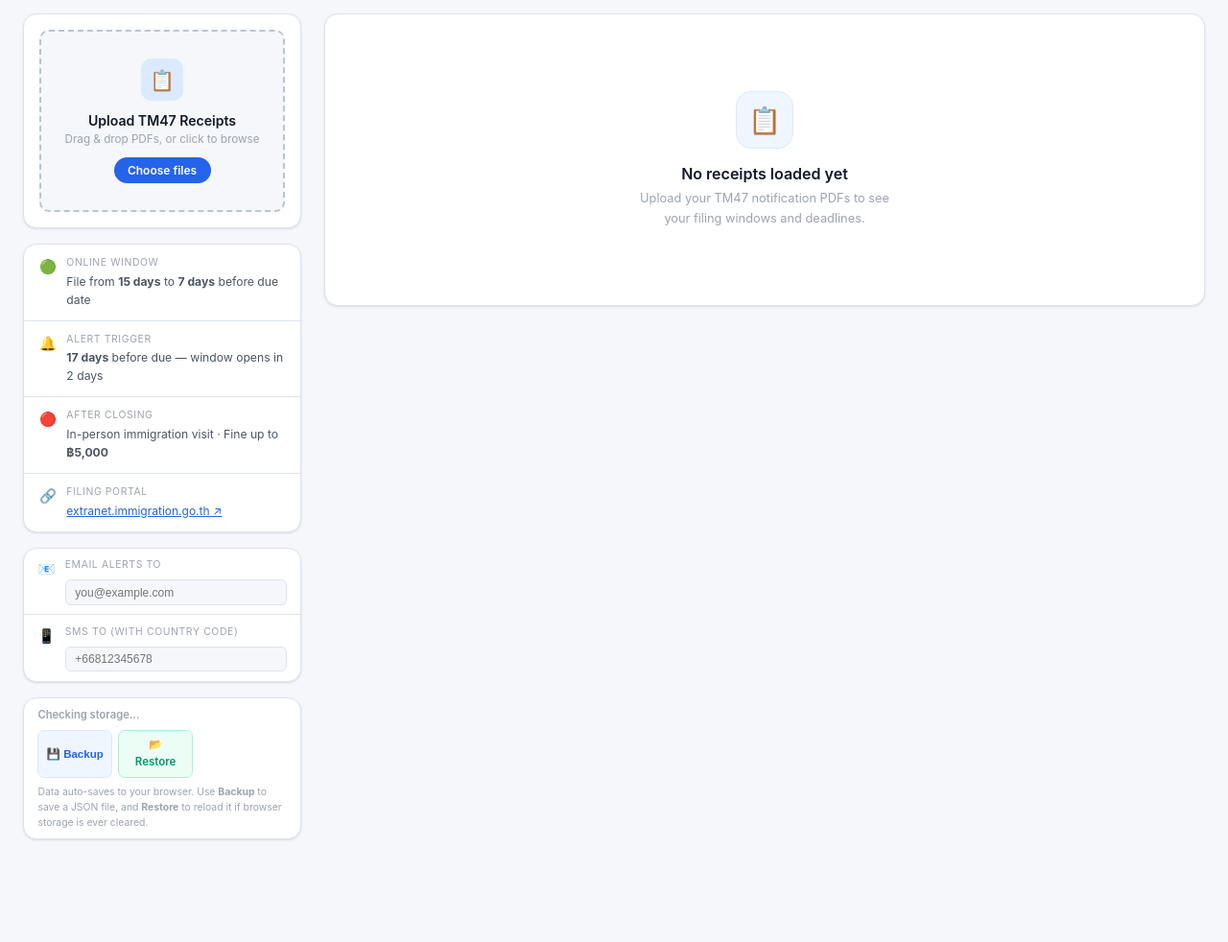
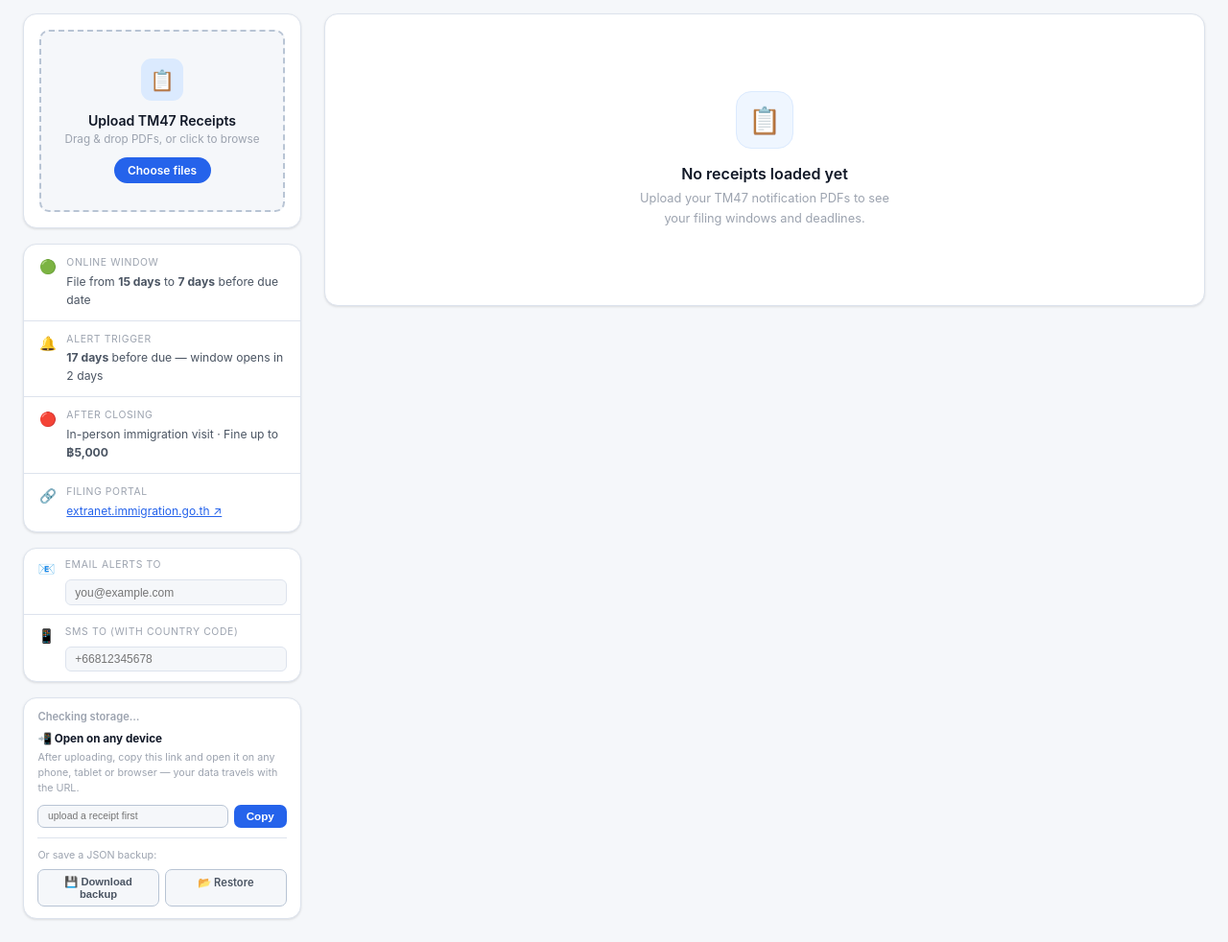
Before and after one commit to nagarajprasadh/90-Day-Report, a plain HTML site: page index.html in a window 1280 px wide. Shown: the part 68-1050 px from the top of the page at 96% size. Before the commit the page ends 967 px from the top, so only its background shows below. Drawn offline with Linux system fonts and the light colour scheme; a script that the page names is missing.

Commit message:
Add files via upload

```diff
--- a/index.html
+++ b/index.html
@@ -502,27 +502,39 @@ body {
       </div>
     </div>
 
-    <!-- Persistence: save status + backup/restore -->
+    <!-- Persistence panel -->
     <div class="panel">
-      <div class="info-rows">
-        <div class="info-row" style="padding:.55rem .9rem; flex-direction:column; gap:.45rem; border-bottom:none;">
-          <div style="display:flex;align-items:center;justify-content:space-between;">
-            <span id="saveStatus" style="font-size:.7rem;color:var(--text-3);font-weight:600;">Checking storage…</span>
+      <div style="padding:.75rem .9rem;display:flex;flex-direction:column;gap:.55rem;">
+
+        <span id="saveStatus" style="font-size:.7rem;font-weight:600;color:var(--text-3);">Checking storage…</span>
+
+        <div style="font-size:.73rem;font-weight:700;color:var(--text-1);">📲 Open on any device</div>
+        <div style="font-size:.67rem;color:var(--text-3);line-height:1.5;margin-top:-.25rem;">
+          After uploading, copy this link and open it on any phone, tablet or browser — your data travels with the URL.
         </div>
+        <div style="display:flex;gap:.35rem;align-items:center;">
+          <input id="shareUrlInput" readonly placeholder="upload a receipt first"
+            style="flex:1;min-width:0;padding:.35rem .6rem;border:1.5px solid var(--border2);border-radius:7px;font-size:.65rem;color:var(--text-2);background:var(--bg);outline:none;overflow:hidden;text-overflow:ellipsis;white-space:nowrap;cursor:pointer;"
+            onclick="this.select()">
+          <button onclick="copyShareUrl()"
+            style="flex-shrink:0;padding:.35rem .8rem;background:var(--blue);color:#fff;border:none;border-radius:7px;font-size:.73rem;font-weight:700;cursor:pointer;white-space:nowrap;">
+            Copy
+          </button>
+        </div>
+
+        <div style="height:1px;background:var(--border);margin:.1rem 0;"></div>
+        <div style="font-size:.67rem;color:var(--text-3);">Or save a JSON backup:</div>
         <div style="display:flex;gap:.4rem;">
           <button onclick="exportBackup()"
-              style="flex:1;padding:.38rem .5rem;background:var(--blue-lt);color:var(--blue);border:1px solid var(--blue-mid);border-radius:7px;font-size:.72rem;font-weight:600;cursor:pointer;">
-              💾 Backup
+            style="flex:1;padding:.35rem .4rem;background:var(--bg);color:var(--text-2);border:1.5px solid var(--border2);border-radius:7px;font-size:.7rem;font-weight:600;cursor:pointer;">
+            💾 Download backup
           </button>
-            <label style="flex:1;padding:.38rem .5rem;background:var(--green-lt);color:var(--green);border:1px solid var(--green-mid);border-radius:7px;font-size:.72rem;font-weight:600;cursor:pointer;text-align:center;">
+          <label style="flex:1;padding:.35rem .4rem;background:var(--bg);color:var(--text-2);border:1.5px solid var(--border2);border-radius:7px;font-size:.7rem;font-weight:600;cursor:pointer;text-align:center;">
             📂 Restore
             <input type="file" accept=".json" style="display:none" onchange="importBackup(this.files[0]);this.value=''">
           </label>
         </div>
-          <div style="font-size:.65rem;color:var(--text-3);line-height:1.5;">
-            Data auto-saves to your browser. Use <strong>Backup</strong> to save a JSON file, and <strong>Restore</strong> to reload it if browser storage is ever cleared.
-          </div>
-        </div>
+
       </div>
     </div>
 
```
Lines whose indentation alone changed are shown as unchanged.
